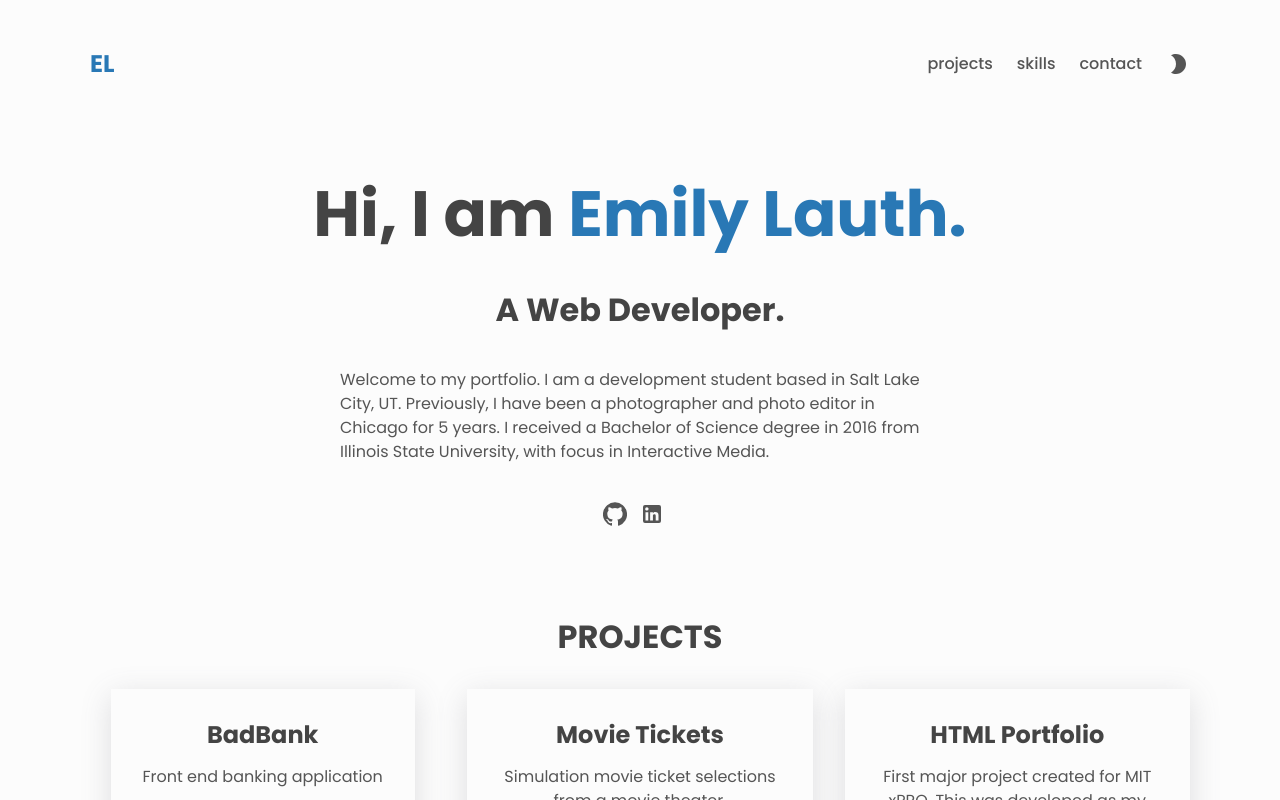
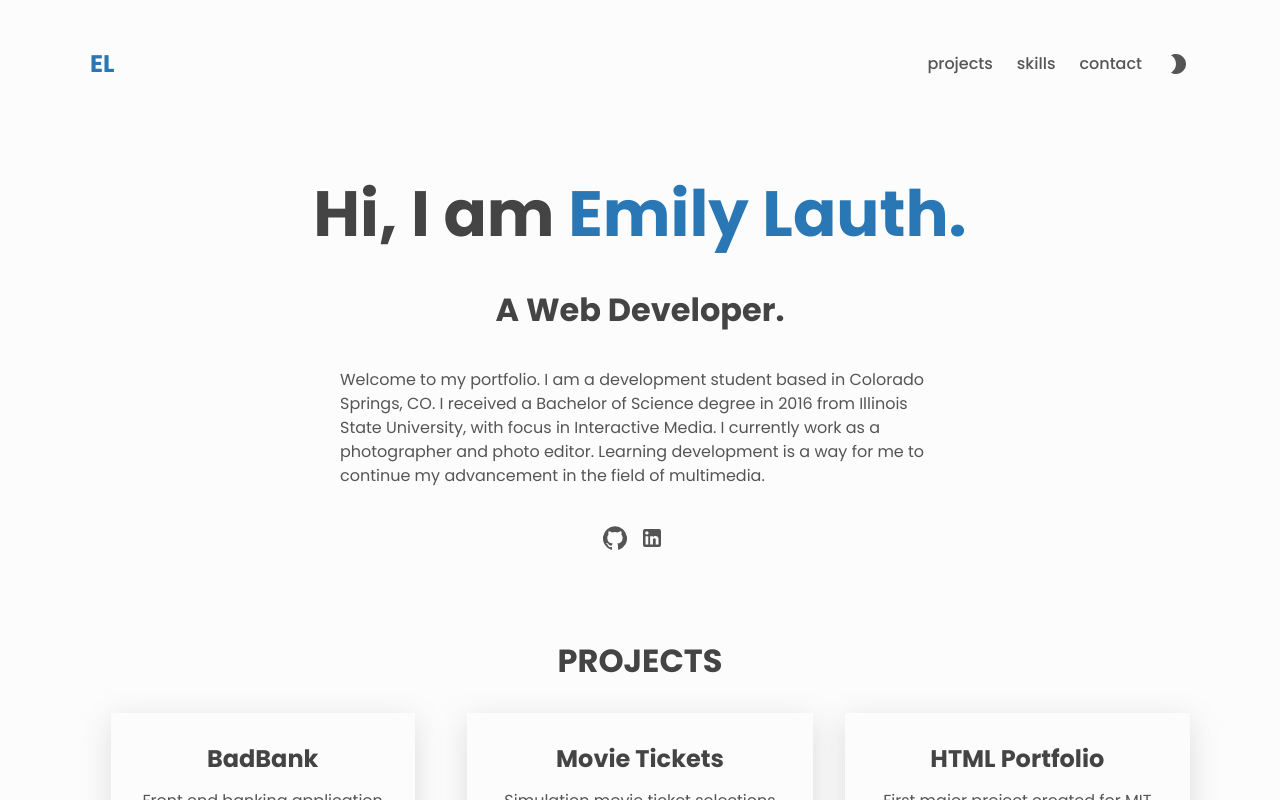
Before and after one commit to emilylauth/emilylauth.github.io, a React (Create React App) app: page / in a window 1280 px wide. Shown: the top 800 px of the page. Built offline with nearby package versions, Linux system fonts and the light colour scheme.

Commit message:
description update in about section

```diff
--- a/src/portfolio.js
+++ b/src/portfolio.js
@@ -11,7 +11,7 @@ const about = {
   name: "Emily Lauth",
   role: "Web Developer",
   description:
-    "Welcome to my portfolio. I am a development student based in Salt Lake City, UT. Previously, I have been a photographer and photo editor in Chicago for 5 years. I received a Bachelor of Science degree in 2016 from Illinois State University, with focus in Interactive Media.",
+    "Welcome to my portfolio. I am a development student based in Colorado Springs, CO. I received a Bachelor of Science degree in 2016 from Illinois State University, with focus in Interactive Media. I currently work as a photographer and photo editor. Learning development is a way for me to continue my advancement in the field of multimedia.",
   // resume: "https://example.com",
   social: {
     linkedin: "https://www.linkedin.com/in/emily-lauth/",
```
